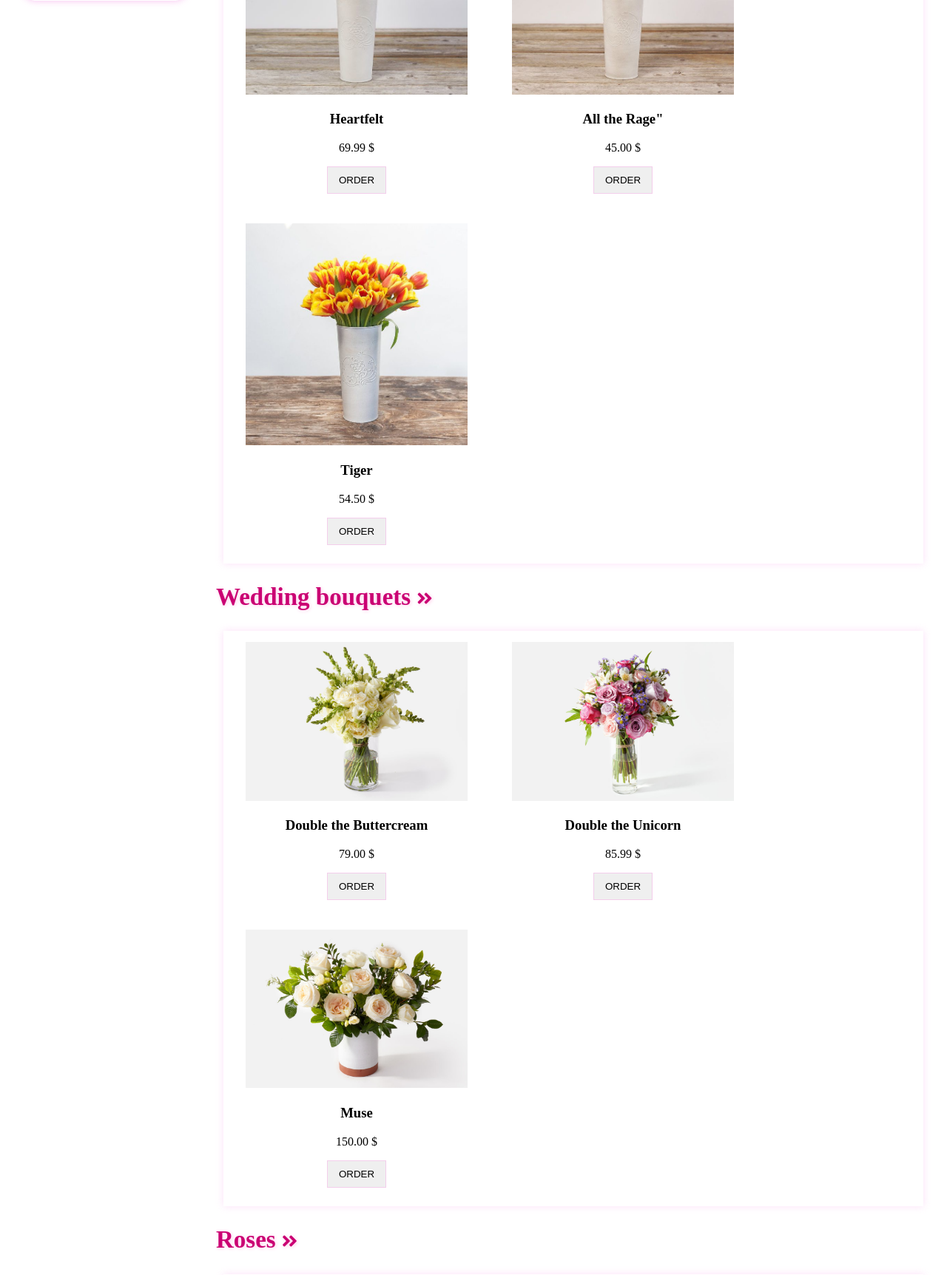
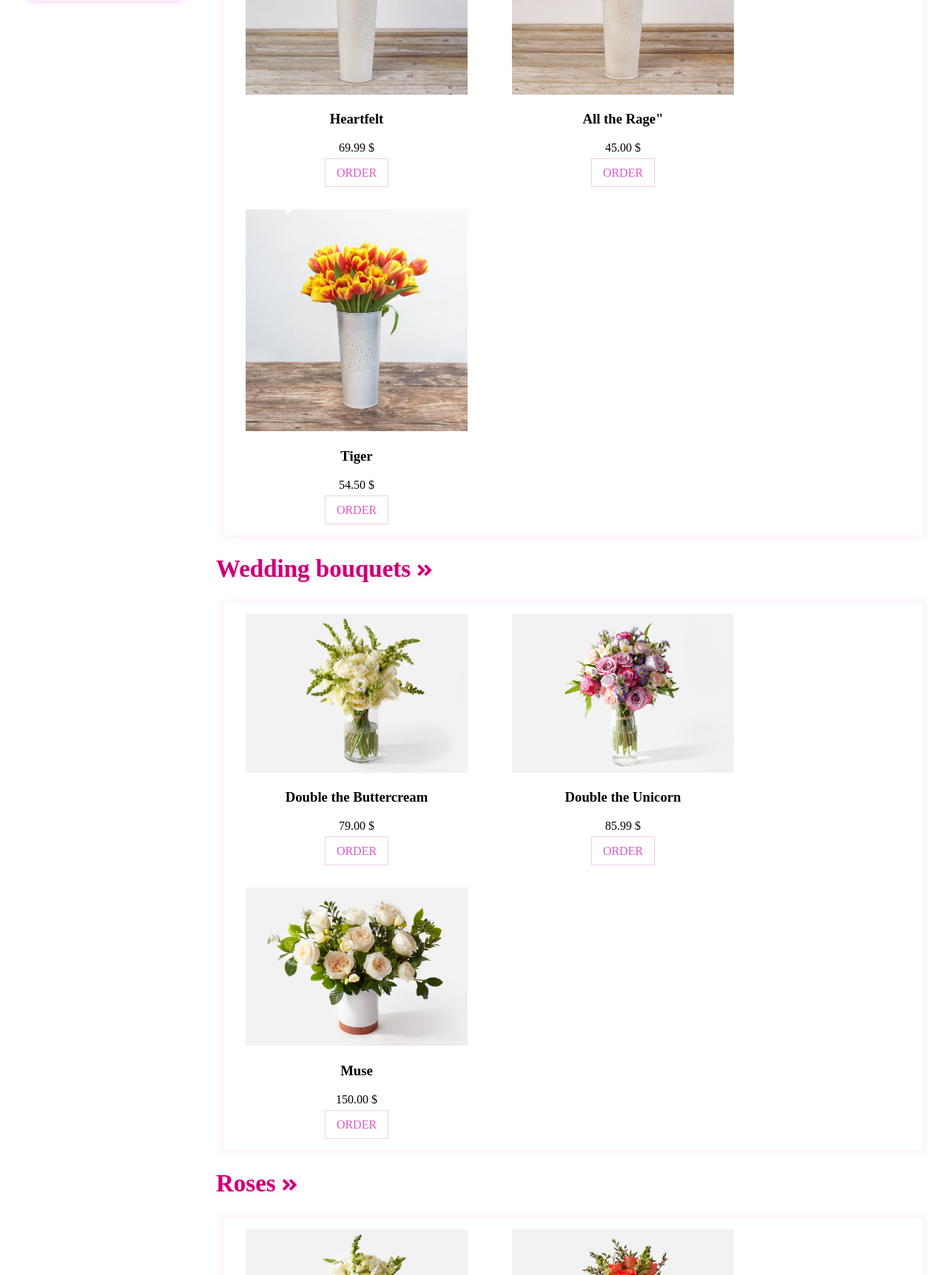
Before and after one commit to SashaNastyaLena/Flower_Store, a PHP site: page /categories.php in a window 1280 px wide. Shown: the part 384-2108 px from the top of the page at 74% size. Run offline with PHP 8.4, Linux system fonts and the light colour scheme; some libraries are stand-ins or nearby versions.

Commit message:
button -> link

```diff
--- a/categories.php
+++ b/categories.php
@@ -49,19 +49,19 @@
                             <img id="img" src="flower_catalog/Heartfelt.jpg" alt="Tulips">
                             <h3 id="name">Heartfelt</h3>
                             <p id="price">69.99 $</p>
-                            <button onclick="addToOrder()" class="order_btn">ORDER</button>
+                            <a class="order_btn" href="order.php?order=1">ORDER</a>
                         </div>
                         <div class="category_box">
                             <img id="img" src="flower_catalog/All_the_Rage.jpg" alt="Tulips">
                             <h3 id="name">All the Rage"</h3>
                             <p id="price">45.00 $</p>
-                            <button onclick="addToOrder()" class="order_btn">ORDER</button>
+                            <a class="order_btn" href="order.php?order=2">ORDER</a>
                         </div>
                         <div class="category_box">
                             <img id="img" src="flower_catalog/Tiger.jpg" alt="Tulips">
                             <h3 id="name">Tiger</h3>
                             <p id="price">54.50 $</p>
-                            <button onclick="addToOrder()" class="order_btn">ORDER</button>
+                            <a class="order_btn" href="order.php?order=3">ORDER</a>
                         </div>
                     </div>
                  </div>
@@ -75,19 +75,19 @@
                             <img id="img" src="flower_catalog/Double_the_Buttercream.jpg" alt="Wedding bouquets">
                             <h3 id="name">Double the Buttercream</h3>
                             <p id="price">79.00 $</p>
-                            <button onclick="addToOrder()" class="order_btn">ORDER</button>
+                            <a class="order_btn" href="order.php?order=15">ORDER</a>
                         </div>
                         <div class="category_box">
                             <img id="img" src="flower_catalog/Double_the_Unicorn.jpg" alt="Wedding bouquets">
                             <h3 id="name">Double the Unicorn</h3>
                             <p id="price">85.99 $</p>
-                            <button onclick="addToOrder()" class="order_btn">ORDER</button>
+                            <a class="order_btn" href="order.php?order=16">ORDER</a>
                         </div>
                         <div class="category_box">
                             <img id="img" src="flower_catalog/Muse.jpg" alt="Wedding bouquets">
                             <h3 id="name">Muse</h3>
                             <p id="price">150.00 $</p>
-                            <button onclick="addToOrder()" class="order_btn">ORDER</button>
+                            <a class="order_btn" href="order.php?order=17">ORDER</a>
                         </div>
                     </div>
                  </div>
@@ -101,19 +101,19 @@
                         <img id="img" src="flower_catalog/Buttercream.jpg" alt="Roses">
                             <h3 id="name">Buttercream</h3>
                             <p id="price">65.00 $</p>
-                            <button onclick="addToOrder()" class="order_btn">ORDER</button>
+                            <a class="order_btn" href="order.php?order=7">ORDER</a>
                         </div>
                         <div class="category_box">
                         <img id="img" src="flower_catalog/Santorini.jpg" alt="Roses">
                             <h3 id="name">Santorini</h3>
                             <p id="price">52.00 $</p>
-                            <button onclick="addToOrder()" class="order_btn">ORDER</button>
+                            <a class="order_btn" href="order.php?order=8">ORDER</a>
                         </div>
                         <div class="category_box">
                         <img id="img" src="flower_catalog/Nonna.jpg" alt="Roses">
                             <h3 id="name">Nonna</h3>
                             <p id="price">70.85 $</p>
-                            <button onclick="addToOrder()" class="order_btn">ORDER</button>
+                            <a class="order_btn" href="order.php?order=9">ORDER</a>
                         </div>
                     </div>
                  </div>
@@ -128,19 +128,19 @@
                         <img id="img" src="flower_catalog/Luna.jpg" alt="Flowers">
                             <h3 id="name">Luna</h3>
                             <p id="price">65.70 $</p>
-                            <button onclick="addToOrder()" class="order_btn">ORDER</button>
+                            <a class="order_btn" href="order.php?order=24">ORDER</a>
                         </div>
                         <div class="category_box">
                         <img id="img" src="flower_catalog/Juliet.jpg" alt="Flowers">
                             <h3 id="name">Juliet</h3>
                             <p id="price">64.99 $</p>
-                            <button onclick="addToOrder()" class="order_btn">ORDER</button>
+                            <a class="order_btn" href="order.php?order=25">ORDER</a>
                         </div>
                         <div class="category_box">
                         <img id="img" src="flower_catalog/Regatta.jpg" alt="Flowers">
                             <h3 id="name">Regatta</h3>
                             <p id="price">130.00 $</p>
-                            <button onclick="addToOrder()" class="order_btn">ORDER</button>
+                            <a class="order_btn" href="order.php?order=26">ORDER</a>
                         </div>
                     </div>
                  </div>
@@ -155,19 +155,19 @@
                         <img id="img" src="flower_catalog/Red_and_Blush.jpg" alt="Flowers box">
                             <h3 id="name">Red and Blush</h3>
                             <p id="price">40.00 $</p>
-                            <button onclick="addToOrder()" class="order_btn">ORDER</button>
+                            <a class="order_btn" href="order.php?order=31">ORDER</a>
                         </div>
                         <div class="category_box">
                         <img id="img" src="flower_catalog/Blooming_Song.jpg" alt="Flowers box">
                             <h3 id="name">Blooming Song</h3>
                             <p id="price">64.99 $</p>
-                            <button onclick="addToOrder()" class="order_btn">ORDER</button>
+                            <a class="order_btn" href="order.php?order=32">ORDER</a>
                         </div>
                         <div class="category_box">
                         <img id="img" src="flower_catalog/Pinky.jpg" alt="Flowers box">
                             <h3 id="name">Pinky</h3>
                             <p id="price">78.95 $</p>
-                            <button onclick="addToOrder()" class="order_btn">ORDER</button>
+                            <a class="order_btn" href="order.php?order=33">ORDER</a>
                         </div>
                     </div>
                  </div>
```
